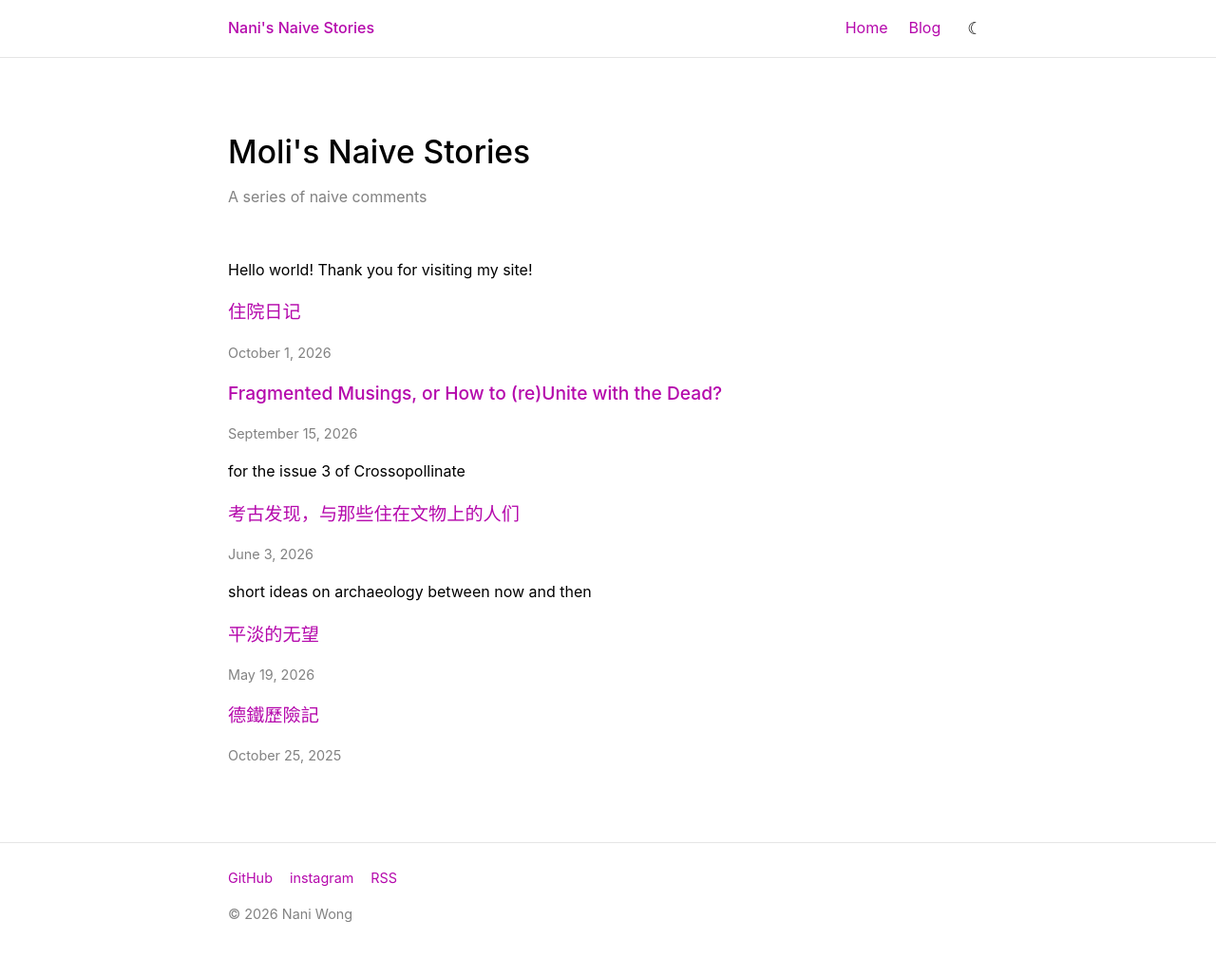
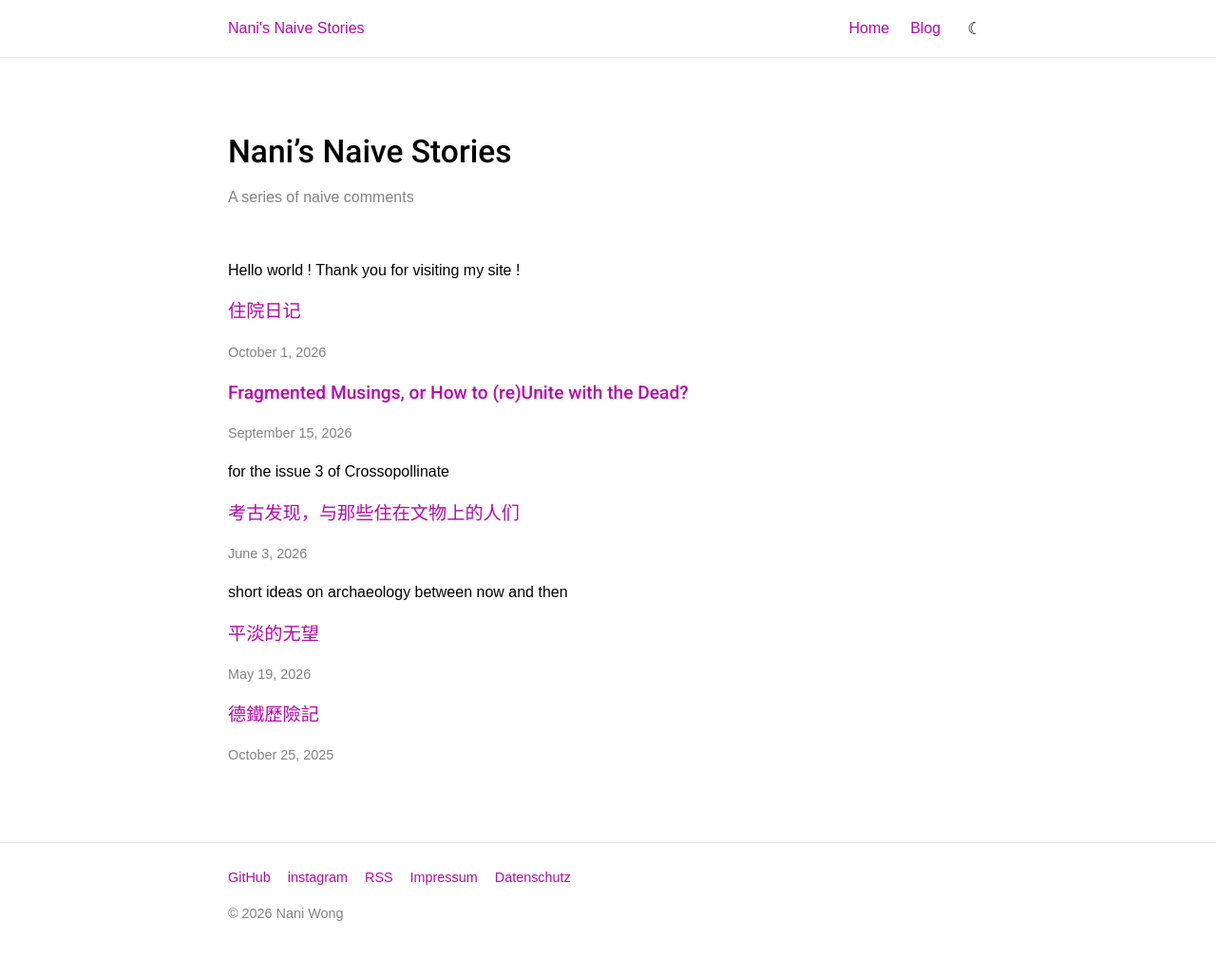
Before and after one commit to moli-hd/moli-hd.github.io, a Jekyll site: the page built from index.md, in a window 1280 px wide. Shown: the whole page at 95% size. Built offline with Jekyll 4.4.1, drawn with Linux system fonts in a browser that asks for light colours; some web fonts are replaced.

Commit message:
css updates

```diff
--- a/_config.yml
+++ b/_config.yml
@@ -1,4 +1,4 @@
-title: Moli's Naive Stories
+title: Nani's Naive Stories
 description: A Naive Blog
 url: "https://moli-hd.github.io"
 baseurl: ""
--- a/_includes/footer.html
+++ b/_includes/footer.html
@@ -4,6 +4,8 @@
       <a href="https://github.com/moli-hd">GitHub</a>
       <a href="https://www.instagram.com/naive_nani">instagram</a>
       <a href="{{ '/feed.xml' | relative_url }}">RSS</a>
+      <a href="{{ '/impressum/' | relative_url}}">Impressum</a>
+      <a href="{{ '/datenschutz/' | relative_url }}">Datenschutz</a>
     </div>
     <p>© {{ site.time | date: "%Y" }} Nani Wong</p>
   </div>
--- /dev/null
+++ b/_plugins/ruby.rb
@@ -0,0 +1,16 @@
+module Jekyll
+  class RubyTag < Liquid::Tag
+    def initialize(tag_name, markup, tokens)
+      super
+      @text, @reading = markup.strip.split(/\s+/, 2)
+    end
+
+    def render(context)
+      return "" unless @text && @reading
+
+      "<ruby>#{@text}<rp>(</rp><rt>#{@reading}</rt><rp>)</rp></ruby>"
+    end
+  end
+end
+
+Liquid::Template.register_tag('ruby', Jekyll::RubyTag)
--- a/_sass/_base.scss
+++ b/_sass/_base.scss
@@ -1,15 +1,23 @@
-html { scroll-behavior:smooth; }
+@import url('https://fonts.googleapis.com/css2?family=Libertinus+Sans:ital,wght@0,400;0,700;1,400;1,700&family=Roboto:wght@400;500;700&display=swap');
+
+html { scroll-behavior: smooth; }
+
 body {
-  margin:0;
-  font-family: -apple-system, BlinkMacSystemFont, "Segoe UI", Roboto, Helvetica, Arial, sans-serif;
-  color:var(--text);
-  background:var(--bg);
-  line-height:1.6;
-  transition:background .2s, color .2s;
+  margin: 0;
+  font-family: "Libertinus Sans", sans-serif;
+  color: var(--text);
+  background: var(--bg);
+  line-height: 1.6;
+  transition: background .2s, color .2s;
 }
 a { color:var(--accent); text-decoration:none; }
 a:hover { text-decoration:underline; }
-h1,h2,h3,h4,h5,h6 { line-height:1.25; font-weight:500; }
+h1, h2, h3, h4, h5, h6 {
+  font-family: "Roboto", sans-serif;
+  line-height: 1.25;
+  font-weight: 500;
+}
+html { scroll-behavior:smooth; }
 h1 { font-size:2.1rem; }
 h2 { font-size:1.5rem; }
 h3 { font-size:1.2rem; }
--- a/index.md
+++ b/index.md
@@ -6,9 +6,9 @@ permalink: /
 
 <div class="home-profile">
   <div class="profile-text">
-    <h1>Moli's Naive Stories</h1>
+    <h1>Nani’s Naive Stories</h1>
     <p class="subtitle">A series of naive comments</p>
   </div>
 </div>
 
-Hello world! Thank you for visiting my site!
+Hello world ! Thank you for visiting my site !
```
Also changed, not shown: _posts/2026-09-15-crossmopollinate.md (+7 -7 lines), _posts/2026-10-01-住院日记.md (+21 -2 lines), datenschutz.md (added, +139 -0 lines), impressum.md (added, +62 -0 lines), README.md, 1 other file.
